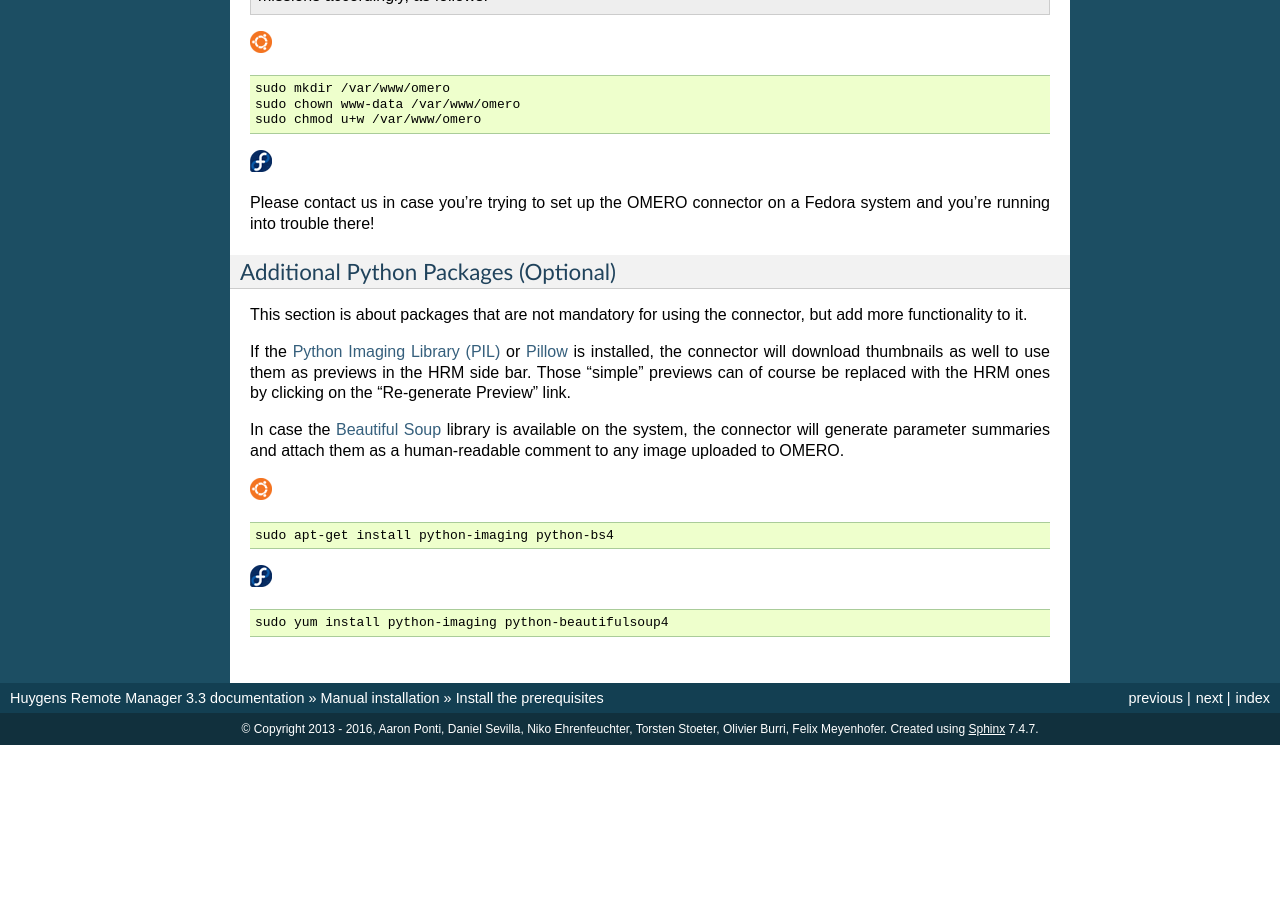
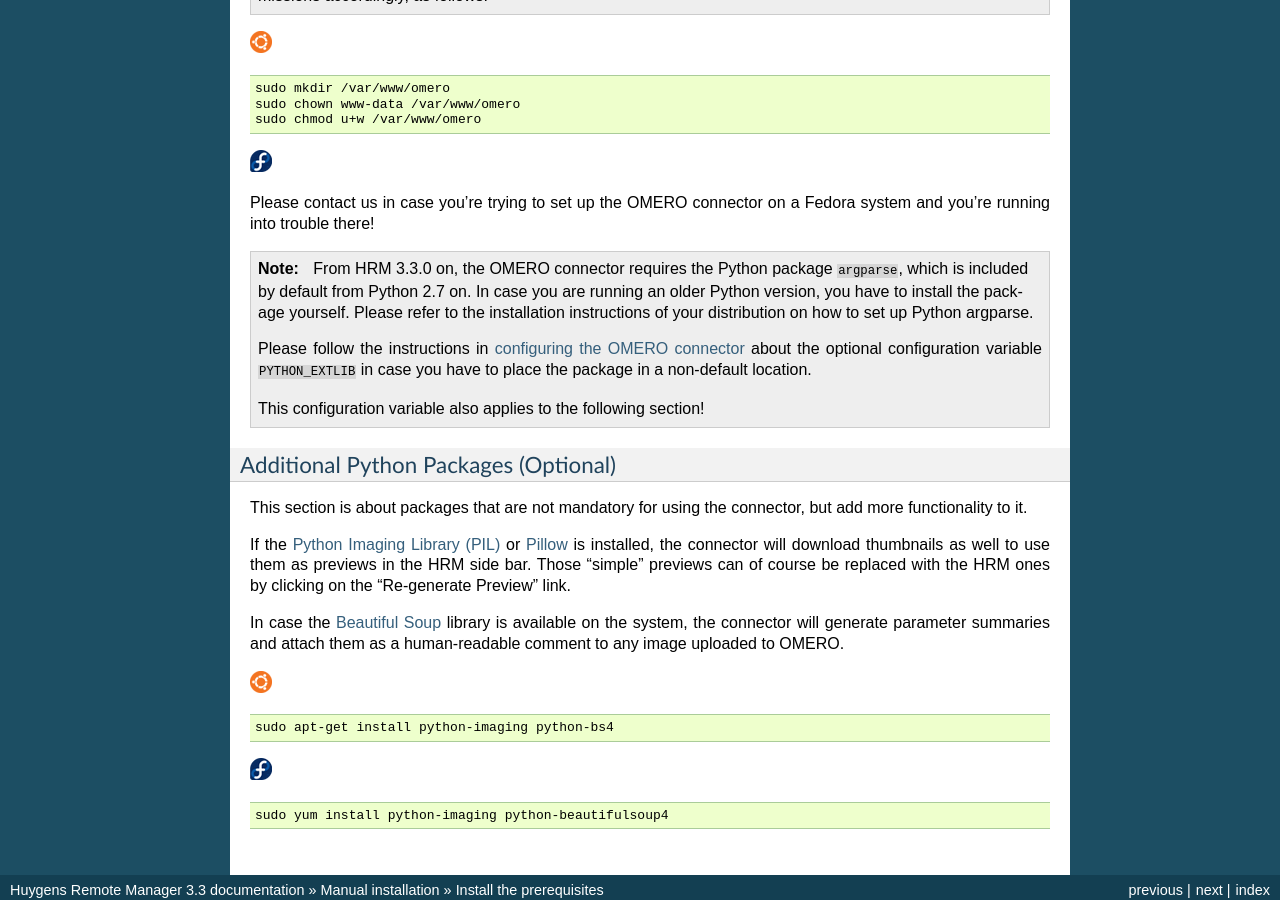
Before and after one commit to aarpon/hrm_docs, a Sphinx documentation site: the page built from docs/admin/prerequisites.rst, in a window 1280 px wide and 900 px high, scrolled down 5066 px. Built offline with Sphinx 7.4.7, drawn with Linux system fonts in a browser that asks for light colours; before the commit the page ends 5811 px from its top, so only the background shows below that.

Commit message:
Add instructions about PYTHON_EXTLIB.
refs #395

```diff
--- a/docs/admin/prerequisites.rst
+++ b/docs/admin/prerequisites.rst
@@ -305,6 +305,21 @@ follows:
 Please contact us in case you're trying to set up the OMERO connector on a
 Fedora system and you're running into trouble there!
 
+.. note::
+
+    From HRM 3.3.0 on, the OMERO connector requires the Python package
+    ``argparse``, which is included by default from Python 2.7 on. In case you
+    are running an older Python version, you have to install the package
+    yourself. Please refer to the installation instructions of your
+    distribution on how to set up Python argparse.
+
+    Please follow the instructions in :ref:`configuring the OMERO connector
+    <connector_omero>` about the optional configuration variable
+    ``PYTHON_EXTLIB`` in case you have to place the package in a non-default
+    location.
+
+    This configuration variable also applies to the following section!
+
 Additional Python Packages (Optional)
 -------------------------------------
 
```
Also changed, not shown: docs/admin/configure_omero.rst (+8 -0 lines).
